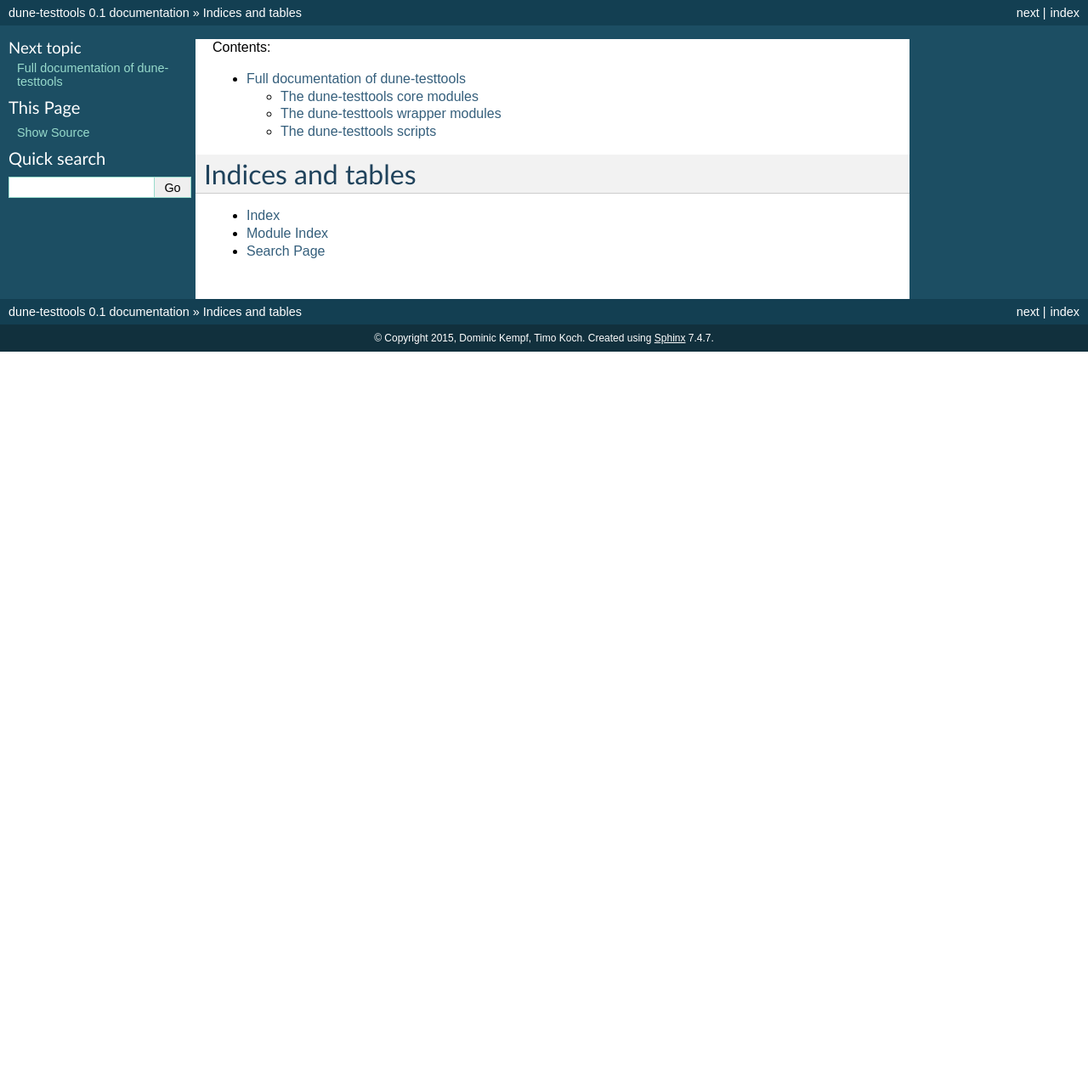
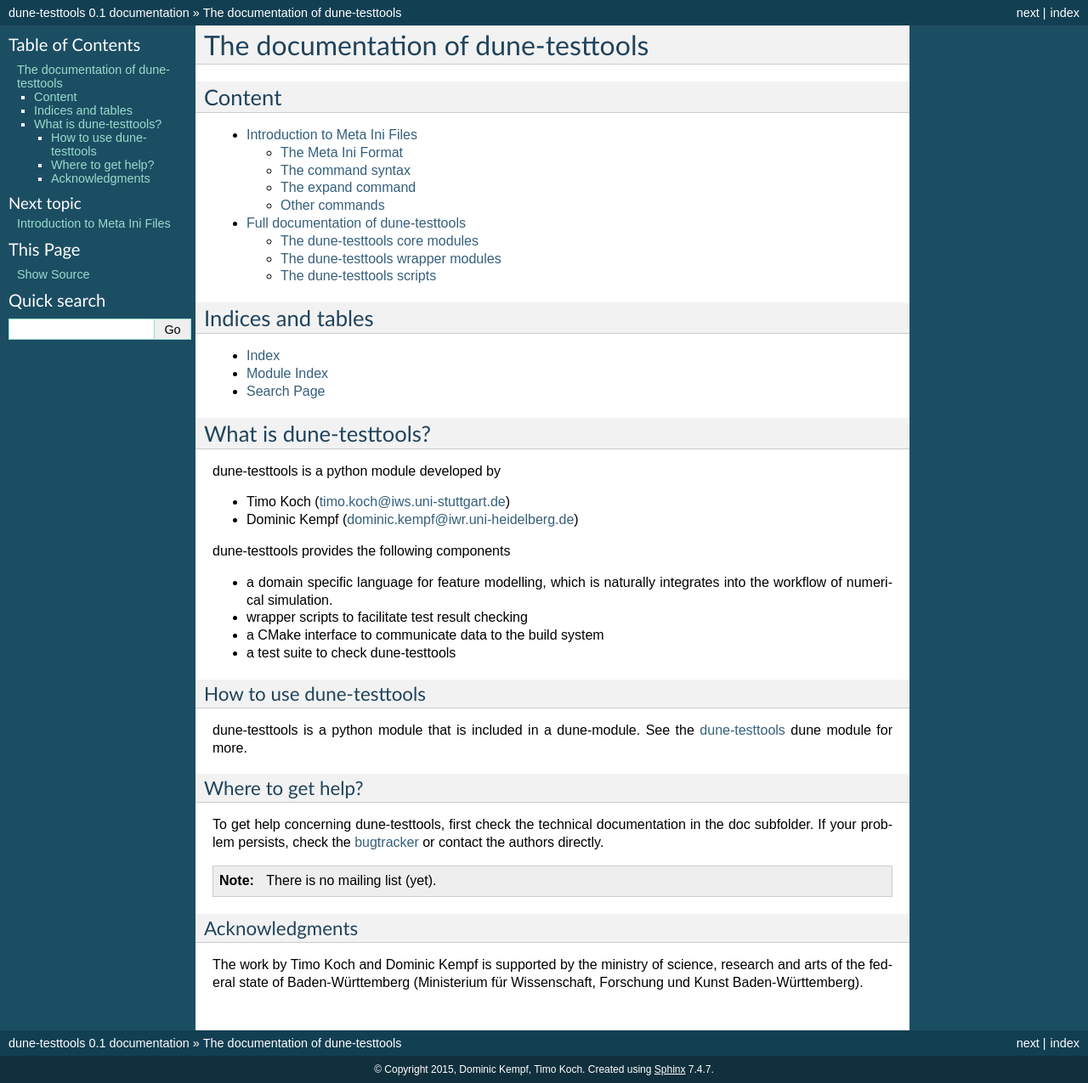
Before and after one commit to dune-mirrors/dune-testtools, a Sphinx documentation site: the page built from doc/sphinx/source/index.rst, in a window 1280 px wide. Shown: the whole page at 85% size. Built offline with Sphinx 7.4.7, drawn with Linux system fonts in a browser that asks for light colours; before the commit the page ends 900 px from its top, so only the background shows below that.

Commit message:
Document the metaini.py and the technical documentation in sphinx as an example

```diff
--- a/doc/sphinx/source/dune-testtools.rst
+++ b/doc/sphinx/source/dune-testtools.rst
@@ -4,6 +4,15 @@
 
 The dune-testtools core modules
 ===============================
+
+The metaini module
+++++++++++++++++++
+
+.. automodule:: dune_testtools.metaini
+    :members: expand_meta_ini
+
+Other modules
++++++++++++++
 
 .. automodule:: dune_testtools.cmakeoutput
     :members:
@@ -57,8 +62,28 @@
 ==================================
 
 .. automodule:: dune_testtools.wrapper
+
+.. automodule:: dune_testtools.wrapper.call_executable
+    :members:
+    :undoc-members:
+
+.. automodule:: dune_testtools.wrapper.call_parallel
+    :members:
+    :undoc-members:
+
+.. automodule:: dune_testtools.wrapper.vtkcompare
+    :members:
+    :undoc-members:
+
+.. automodule:: dune_testtools.wrapper.argumentparser
+    :members:
+    :undoc-members:
+
+.. automodule:: dune_testtools.wrapper.convergencetest
     :members:
     :undoc-members:
 
 The dune-testtools scripts
 ==========================
+
+Write something about the scripts and what they do. Scripts can't be autodocumented because they are not importable.
--- a/doc/sphinx/source/index.rst
+++ b/doc/sphinx/source/index.rst
@@ -1,10 +1,12 @@
-.. include dune_testtools.rst
-
-Contents:
+The documentation of dune-testtools
+***********************************
+Content
+==================
 
 .. toctree::
    :maxdepth: 2
 
+   metaini
    dune-testtools
 
 Indices and tables
@@ -13,3 +15,44 @@
 * :ref:`genindex`
 * :ref:`modindex`
 * :ref:`search`
+
+What is dune-testtools?
+=======================
+
+dune-testtools is a python module developed by
+
+- Timo Koch (timo.koch@iws.uni-stuttgart.de)
+- Dominic Kempf (dominic.kempf@iwr.uni-heidelberg.de)
+
+dune-testtools provides the following components
+
+- a domain specific language for feature modelling, which is
+  naturally integrates into the workflow of numerical simulation.
+- wrapper scripts to facilitate test result checking
+- a CMake interface to communicate data to the build system
+- a test suite to check dune-testtools
+
+How to use dune-testtools
++++++++++++++++++++++++++
+
+dune-testtools is a python module that is included in a
+dune-module. See the `dune-testtools <http://conan2.iwr.uni-heidelberg.de/git/quality/dune-testtools>`_ dune module for more.
+
+Where to get help?
+++++++++++++++++++
+
+To get help concerning dune-testtools, first check the technical
+documentation in the doc subfolder. If your problem persists,
+check the `bugtracker <http://conan2.iwr.uni-heidelberg.de/git/quality/dune-testtools/issues>`_
+or contact the authors directly.
+
+.. note::
+   There is no mailing list (yet).
+
+Acknowledgments
++++++++++++++++
+
+The work by Timo Koch and Dominic Kempf is supported by the
+ministry of science, research and arts of the federal state of
+Baden-Württemberg (Ministerium für Wissenschaft, Forschung
+und Kunst Baden-Württemberg).
--- /dev/null
+++ b/doc/sphinx/source/metaini.rst
@@ -0,0 +1,147 @@
+Introduction to Meta Ini Files
+******************************
+
+The Meta Ini Format
+===================
+
+The *meta ini* format is used in dune-testtools as a domain specific language for feature modelling. It is an extension to the ini format as used in DUNE. To reiterate the syntax of such ini file, see the :ref:`normal_ebnf` and :ref:`normalini`. Note that, you can define groups of keys either by using the ``[..]`` syntax, by putting dots into keys, or by using a combination of both
+
+.. _normal_ebnf:
+.. code-block:: ebnf
+   :caption: EBNF describing normal DUNE-style ini files
+
+    <ini>    ::= {<pair> | <group>}*
+    <group>  ::= [ <str> ]
+    <pair>   ::= <str> = <str>
+
+.. _normalini:
+.. code-block:: ini
+   :caption: A normal DUNE-style ini file
+
+    key = value
+    somegroup.x = 1
+    [somegroup]
+    y = 2
+    [somegroup.subgroup]
+    z = 3
+
+The meta ini format is an extension to the normal ini file, which describes a set of ini files within one file. This is the EBNF of the extended syntax:
+
+.. _metaini_ebnf:
+.. code-block:: ebnf
+   :caption: EBNF describing normal meta ini files
+
+    <ini> & ::= {<pair> | <group> | <include> }*
+    <group> & ::= [ <str> ]
+    <pair> & ::= <str> = <value>{ | <command>}*
+    <value> & ::= <str>{ { <value> } }*<str>
+    <command> & ::= <cmdname> {<cmdargs>}*
+    <include> & ::= include <str> | import <str>
+
+The following sections are about describing the semantics of the extensions.
+
+The command syntax
+==================
+
+Commands can be applied to key/value pairs by using a pipe and then stating the command name and potential arguments. As you'd expect from a pipe, you can use multiple commands on single key/value pair. If so, the order of resolution is the following
+
+ - Commands with a command type of higher priority are executed first. The available command types in order of priority are: ``POST_PARSE``, ``PRE_EXPANSION``, ``POST_EXPANSION``, ``PRE_RESOLUTION``, ``POST_RESOLUTION``, ``PRE_FILTERING``, ``POST_FILTERING``, ``AT_EXPANSION``.
+ - Given multiple commands with the same type, commands are executed from left to right.
+
+
+The expand command
+==================
+
+The ``expand`` command is the most important command, as it defines the mechanism to provide sets of ini files. The values of keys that have the expand command are expected to be comma-separated lists. That list is split and the set of configurations is updated to hold the product of all possibile values. The example shows a simple example which yields 6 ini files.
+
+.. code-block:: ini
+   :caption: A simple example of expanded keys
+
+    key = foo, bar | expand
+    someother = 1, 2, 3 | expand
+
+Sometimes, you may not want to generate the product of possible values, but instead couple multiple key expansions. You can do that by providing an argument to the expand command. All expand commands with the same argument, will be expanded together. Having expand commands with the same argument but a differing number of camma separated values is not well-defined. This example shows again a minimal example, which yields 2 configurations.
+
+.. code-block:: ini
+   :caption: A simple example of expanded keys with argument
+
+    key = 1, 2 | expand foo
+    someother = 4, 5 | expand foo
+
+The above mechanism can be combined at will. Listing~\ref{lst:exp3} shows an example, which yields 6 ini files.
+
+.. code-block:: ini
+   :caption: A simple combining multiple expansions
+
+    key = foo, bar | expand 1
+    someother = 1, 2, 3 | expand
+    bla = 1, 2 | expand 1
+
+Key-dependent values
+++++++++++++++++++++
+
+Whenever values that contain unescaped curly brackets, the string within those curly brackets will be interpreted as a key and will be replaced by the associated value (after expansion). This feature can be used as many times as you wish, even in a nested fashion, as long as no circular dependencies arise. In that example one configuration with ``y=1`` and one with ``y=2`` would be generated.
+
+.. code-block:: ini
+   :caption: A complex example of key-dependent value syntax
+
+    k = a, ubb | expand
+    y = {bl{k}}
+    bla = 1
+    blubb = 2
+
+Other commands
+==============
+
+The following subsections describes all other general purpose commands, that exist in dune-testtools. This does not cover commands that are specific to certain testtools. Those are described in the section `testtools`_.
+
+The unique command
+++++++++++++++++++
+
+A key marked with the command ``unique`` will be made unique throughout the set of generated ini files. This is done by appending a consecutive numbering scheme to those (and only those) values, that appear multiple times in the set. Some special keys like ``__name`` (see section `systemtest`_) have the unique command applied automatically.
+
+Using the curly bracket syntax to depend on keys which have the ``unique`` command applied is not well-defined.
+
+Simple value-altering commands: tolower, toupper, eval
+++++++++++++++++++++++++++++++++++++++++++++++++++++++
+
+``tolower`` is a command turning the given value to lowercase. ``toupper`` converts to uppercase respectively.
+
+The ``eval`` command applies a simple expression parsing to the given value. The following operators are recognized
+- addition (``+``)
+- subtraction (``-``)
+- multiplication (``*``)
+- floating point division (``/``)
+- a power function(``^``)
+- unary minus (``-``).
+
+Operands may be any literals, ``pi`` is expanded to its value.
+
+.. code-block:: ini
+   :caption: An example of the eval command
+
+    radius = 1, 2, 3 | expand
+    circumference = 2 * {r} * pi | eval
+
+.. note::
+    The ``eval`` command is currently within the ``POST_FILTERING`` priority group. That means you cannot have other values depend on the result with the curly bracket syntax.
+
+The include statement
++++++++++++++++++++++
+
+The ``include`` statement can be used to paste the contents of another inifile into the current ini file. The positioning of the statement within the ini file defines the priority order of keys that appear on both files. All keys prior to the include statements are potentially overriden if they appear in the include. Likewise, all keys after the include will override those from the include file with the same name. See figure `bla`_ for a minimal example.
+
+This command is not formulated as a command, because it does, by definition not operate on a key/value pair. For convenience, ``include`` and ``import`` are synonymous w.r.t. to this feature.
+
+Escaping in meta ini files
+++++++++++++++++++++++++++
+
+Meta ini files contain some special characters. Those are:
+
+- ``[`` and ``]``	in group declarations
+- ``=``		        in key/value pairs
+- ``{`` and ``}``	in values for key-dependent resolution
+- ``|``		        in values for piping commands
+- ``,``		        in comma separated value lists when using the ``expand`` command
+
+All those character can be escaped with a preceding backslash. It is currently not possible to escape a backslash itself. It is neither possible to use quotes as a mean of escaping instead. Escaping is only necessary when the character would have special meaning (You could in theory have for example commata in keys). Escaping a dot in a groupname is currently not supported, but it would be bad style anyway.
```
Also changed, not shown: other parts of doc/sphinx/source/dune-testtools.rst (+0 -4 lines), 1 other file.
